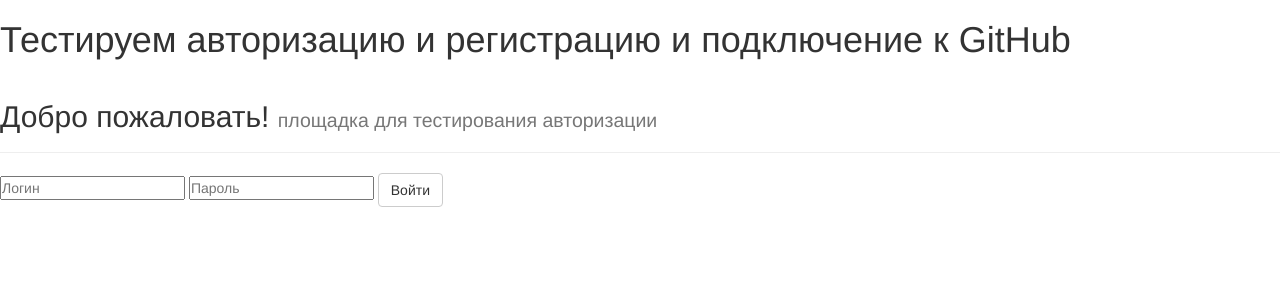
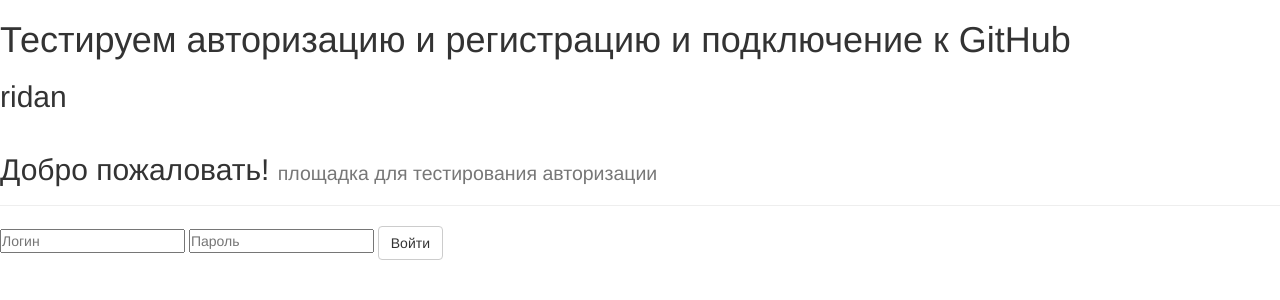
Before and after one commit to dmitry741/django_register, a Django app: page / in a window 1280 px wide. Shown: the top 300 px of the page. Run offline with Django 3.2, Linux system fonts and the light colour scheme; some libraries are stand-ins or nearby versions.

Commit message:
The commit from pyCharm from ridan office

```diff
--- a/userAccountManagment/templates/index.html
+++ b/userAccountManagment/templates/index.html
@@ -21,6 +21,7 @@
 </head>
 <body>
 <h1>{{caption}}</h1>
+<h2>ridan</h2>
 
 <!-- jQuery (necessary for Bootstrap's JavaScript plugins) -->
 <script src="https://ajax.googleapis.com/ajax/libs/jquery/1.12.4/jquery.min.js"></script>
```
Also changed, not shown: userAccountManagment/db.sqlite3.
